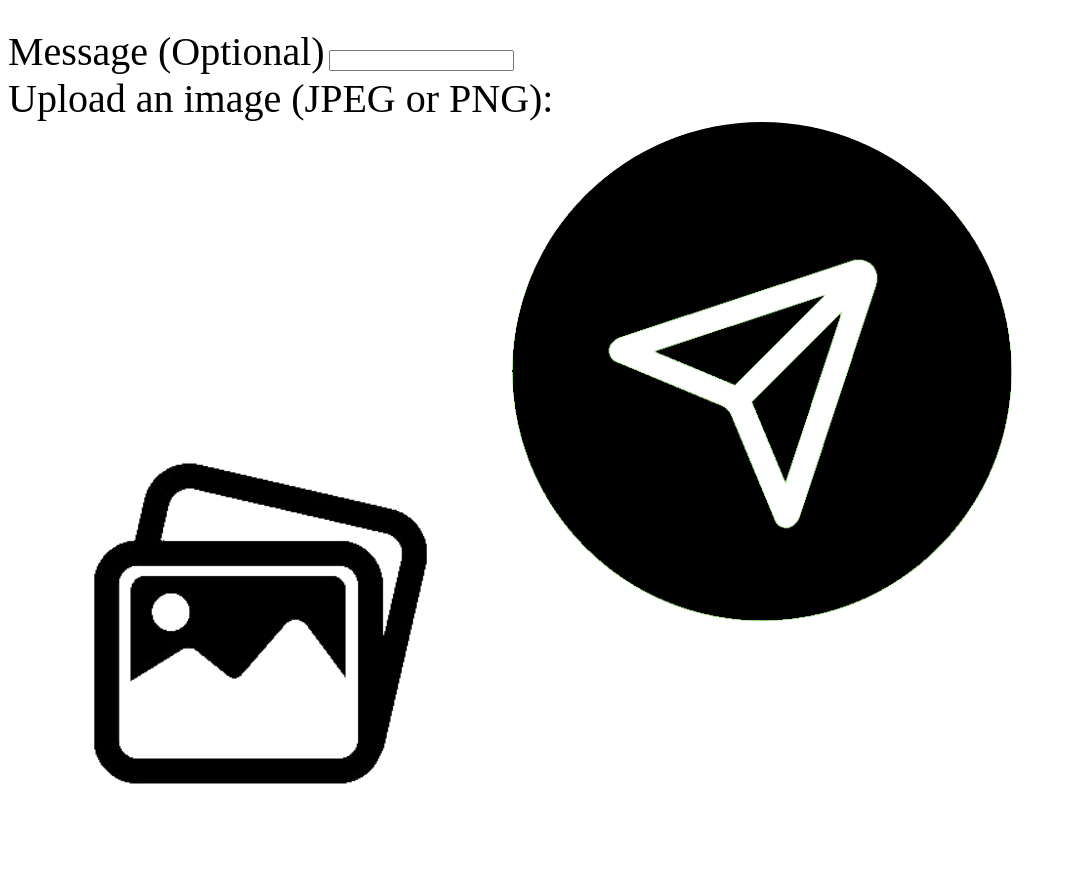
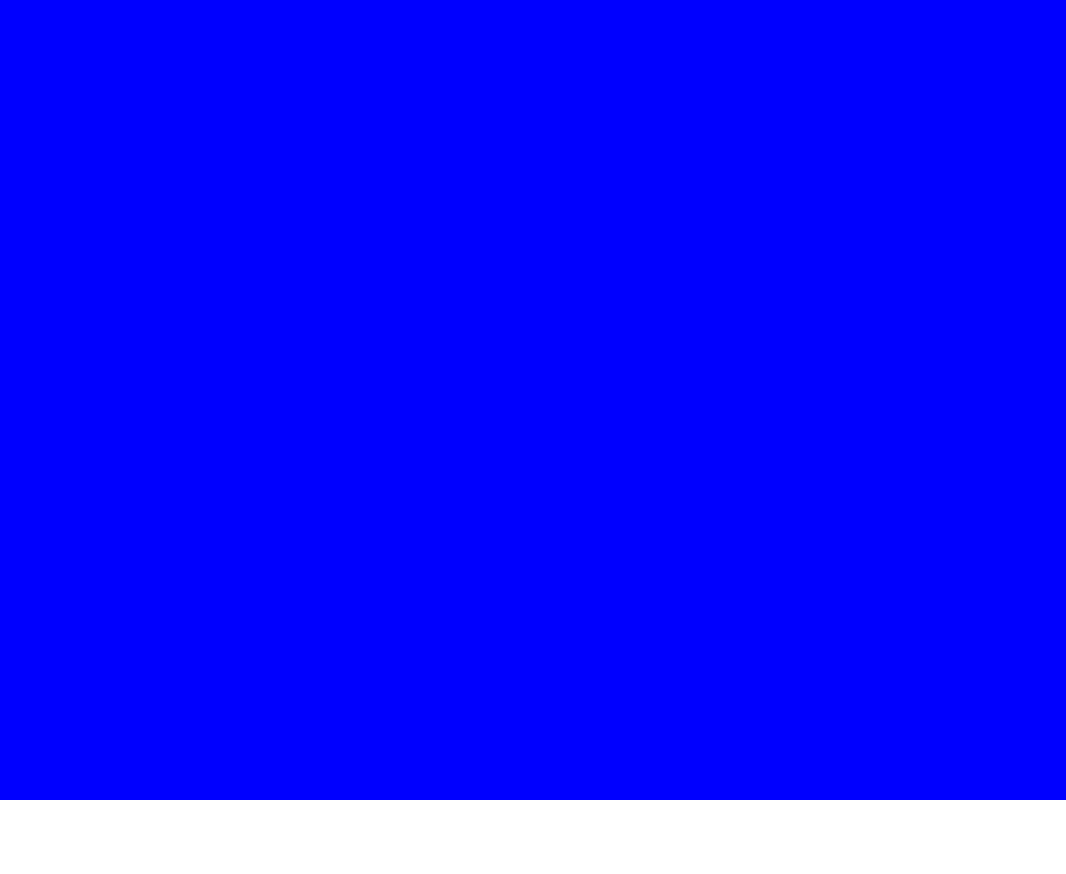
Before and after one commit to awesomeyooner/DigiFrame, a plain HTML site: page python/templates/index.html in a window 1280 px wide. Shown: the top 874 px of the page, without its empty margins (0-1066 px from the left). Drawn offline with Linux system fonts and the light colour scheme; no server answers.

Commit message:
starting working on making everying canvas based

```diff
--- a/python/static/css/style.css
+++ b/python/static/css/style.css
@@ -1,7 +1,36 @@
-label{
+/* Ensure that no elements have padding to ensure fullscreen effect */
+*
+{
+    margin: 0;
+    padding: 0;
+}
+
+/* Make the page unscrollable and be fullscreen */
+html, body
+{
+    height: 100%;
+    width: 100%;
+    overflow: hidden;
+}
+
+/* Make the canvas fit the entire screen */
+#canvas-container
+{
+    position: absolute;
+    top: 0;
+    left: 0;
+    width: 100%;
+    height: 100%;
+    display: block;
+}
+
+label
+{
     font-size: 40px;
 }
-input[type="file"] {
+
+input[type="file"]
+{
     width: 500px;
     height: 500px;
 
@@ -11,7 +40,9 @@
     border-color: black;
     border: 100px;
 }
-input[type="file"]::file-selector-button {
+
+input[type="file"]::file-selector-button
+{
     width: 500px;
     height: 500px;
 
--- a/python/static/js/script.js
+++ b/python/static/js/script.js
@@ -1,3 +1,29 @@
+const container = document.getElementById('canvas-container');
+const canvas = document.getElementById('myCanvas');
+const context = canvas.getContext('2d');
+
+function resizeCanvas()
+{
+    canvas.width = container.clientWidth;
+    canvas.height = container.clientHeight;
+    drawCanvas();
+}
+
+function drawCanvas()
+{
+    context.clearRect(0, 0, canvas.width, canvas.height);
+    context.fillStyle = "blue";
+    context.fillRect(0, 0, canvas.width, canvas.height);
+}
+
+const resizeObserver = new ResizeObserver(() => {
+  requestAnimationFrame(resizeCanvas);
+});
+resizeObserver.observe(container);
+
+resizeCanvas();
+
+
 // Display Preview Image
 document.getElementById("fileSelector").addEventListener('change', async (event) => {
 
--- a/python/templates/index.html
+++ b/python/templates/index.html
@@ -10,11 +10,12 @@
     <link rel="shortcut icon" type="image/icon" href="/static/images/icon.png"/>
 
     <body>
-<!--
-        <div class="feature">
-            <h1>Hello World!</h1>
-            <p>This is a simple HTML page served by Python Flask</p>
-        </div> -->
+
+        <div id="canvas-container">
+            <canvas id="myCanvas">
+                Your browser does not suppport the canvas element
+            </canvas>
+        </div>
 
         <div class="feature">
             <form>
```
Also changed, not shown: python/static/other.html (deleted, +0 -12 lines).
